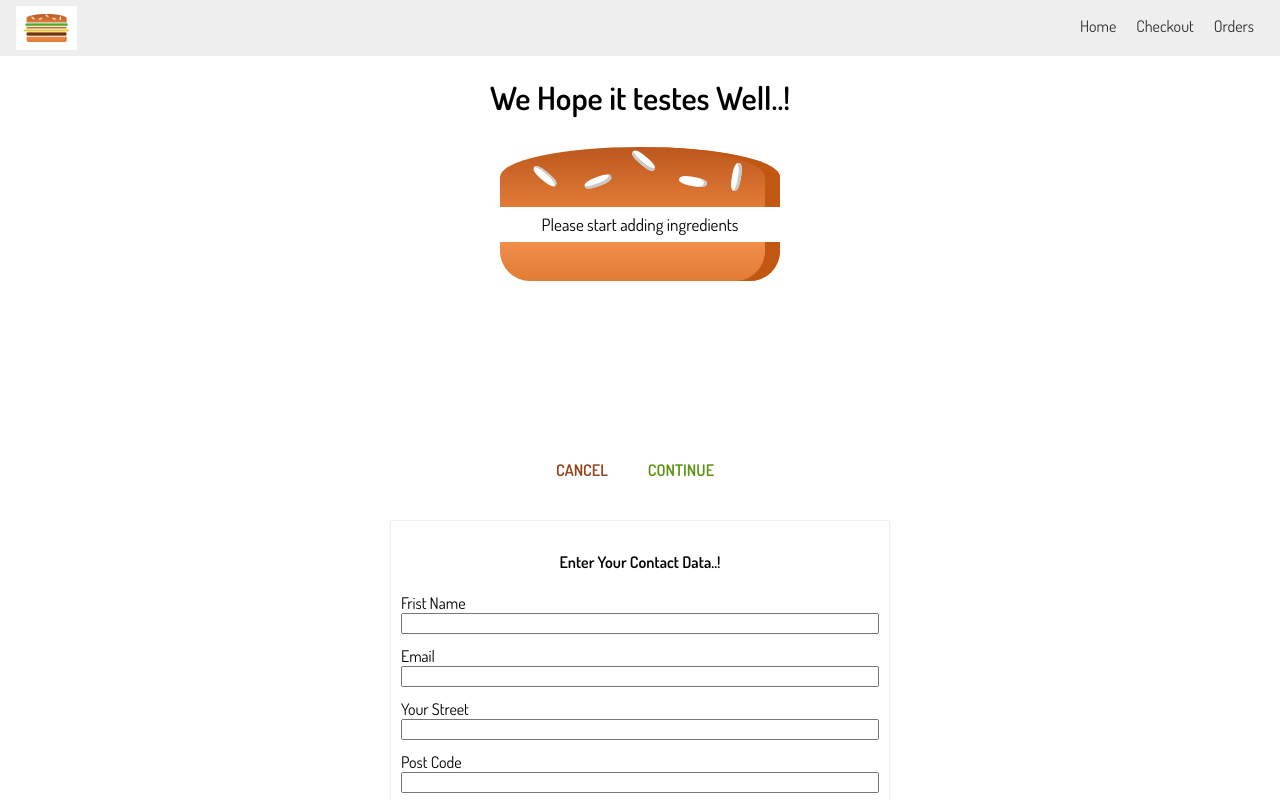
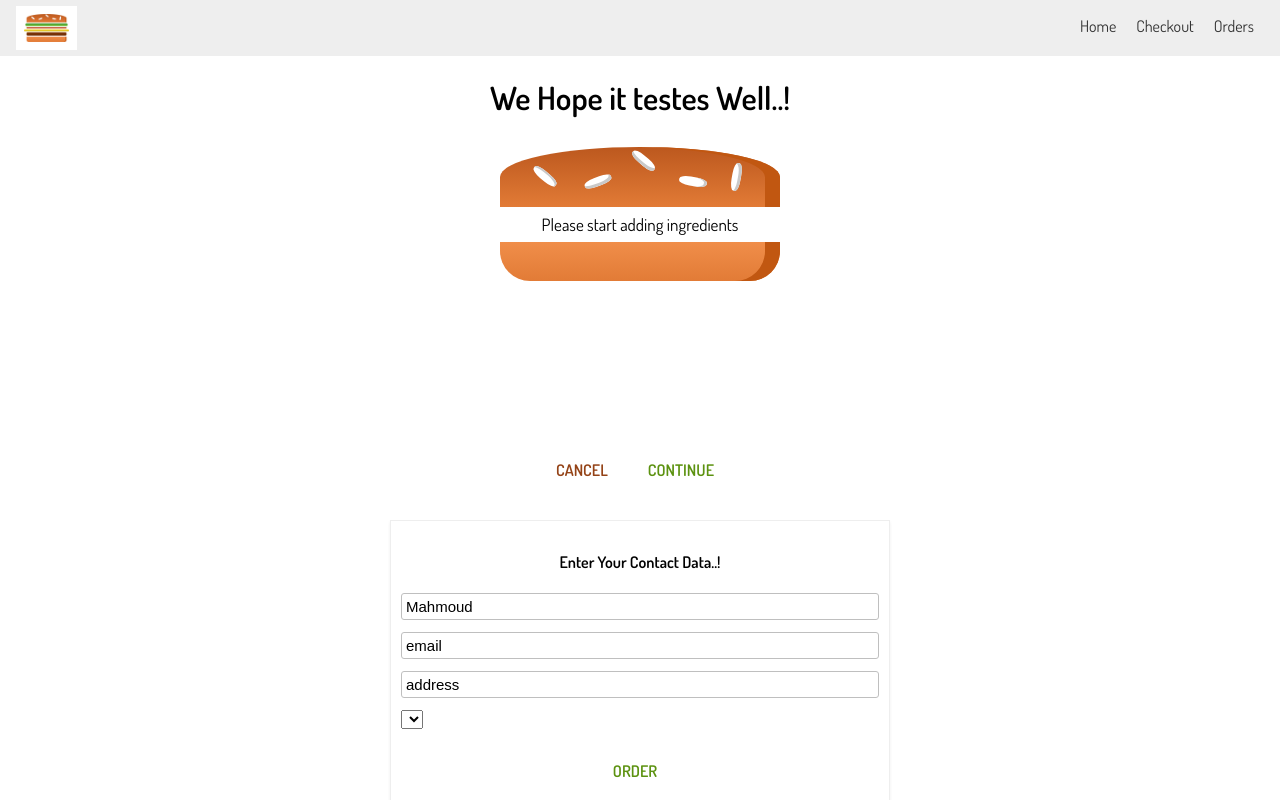
Before and after one commit to mahmoudali0001/Burger-Builder, a React app: page /checkout in a window 1280 px wide. Both pictures are taken after a click on the button "CONTINUE". Shown: the top 800 px of the page. Built offline with nearby package versions, Linux system fonts and the light colour scheme.

Commit message:
Dynmic create Input based on Js Config

```diff
--- a/src/Components/UI/Input/Input.css
+++ b/src/Components/UI/Input/Input.css
@@ -9,4 +9,12 @@
   width: 100%;
   box-sizing: border-box;
   resize: none;
+  padding: 4px;
+  font-size: 15px;
+  border: 1px solid #bfbfbf;
+  border-radius: 3px;
 }
+
+.Input label {
+  color: #366;
+}
--- a/src/Components/UI/Input/Input.js
+++ b/src/Components/UI/Input/Input.js
@@ -5,14 +5,23 @@ import classes from "./Input.css";
 const input = (props) => {
   let inputElement = null;
 
-  switch (props.inputtype) {
+  switch (props.elementType) {
     case "input":
-      inputElement = <input {...props} />;
+      inputElement = <input {...props.elementConfig} value={props.value} />;
 
       break;
 
     case "textarea":
-      inputElement = <textarea {...props} />;
+      inputElement = <textarea {...props.elementConfig} value={props.value} />;
+
+      break;
+
+    case "select":
+      inputElement = (
+        <select {...props.elementConfig} value={props.value}>
+          {props.opions}
+        </select>
+      );
 
       break;
 
--- a/src/Containers/Chechout/ContactData/ContactData.js
+++ b/src/Containers/Chechout/ContactData/ContactData.js
@@ -8,12 +8,43 @@ import Input from "../../../Components/UI/Input/Input";
 
 class ContactData extends Component {
   state = {
-    name: "",
-    email: "",
-    address: {
-      street: "",
-      postalCode: "",
+    orderForm: {
+      name: {
+        elementType: "input",
+        elementConfig: {
+          type: "text",
+          placeholder: "Mahmoud Ali",
+        },
+        value: "Mahmoud",
+      },
+      email: {
+        elementType: "input",
+        elementConfig: {
+          type: "email",
+          placeholder: "example@mahmoud.com",
+        },
+        value: "email",
+      },
+      address: {
+        elementType: "input",
+        elementConfig: {
+          type: "text",
+          placeholder: "Cairo, EL Maadi",
+        },
+        value: "address",
+        street: "",
+        postalCode: "",
+      },
+      deliveryMethod: {
+        elementType: "select",
+        elementConfig: {
+          options: [{ value: "fastest", displayValue: "Fastest" }],
+          options: [{ value: "cheapest", displayValue: "Cheapest" }],
+        },
+        value: "october",
+      },
     },
+
     loading: false,
     purchasing: false,
   };
@@ -51,24 +82,24 @@ class ContactData extends Component {
   };
 
   render() {
+    const formElementsArray = [];
+
+    for (let key in this.state.orderForm) {
+      formElementsArray.push({
+        id: key,
+        config: this.state.orderForm[key],
+      });
+    }
     let form = (
       <form>
-        <Input type="text" name="name" label="Frist Name" inputtype="input" />
-        <Input type="email" name="name" label="Email" inputtype="input" />
-        <Input
-          type="email"
-          name="Street"
-          label="Your Street"
-          inputtype="input"
-        />
-        <Input type="text" name="address" label="Post Code" inputtype="input" />
-
-        <Input
-          type="text"
-          name="address"
-          label="Post Code"
-          inputtype="textarea"
-        />
+        {formElementsArray.map((element) => (
+          <Input
+            key={element.id}
+            elementType={element.config.elementType}
+            elementConfig={element.config.elementConfig}
+            value={element.config.value}
+          />
+        ))}
         <Button btnType="Success" clicked={this.orderHandler}>
           ORDER
         </Button>
```
